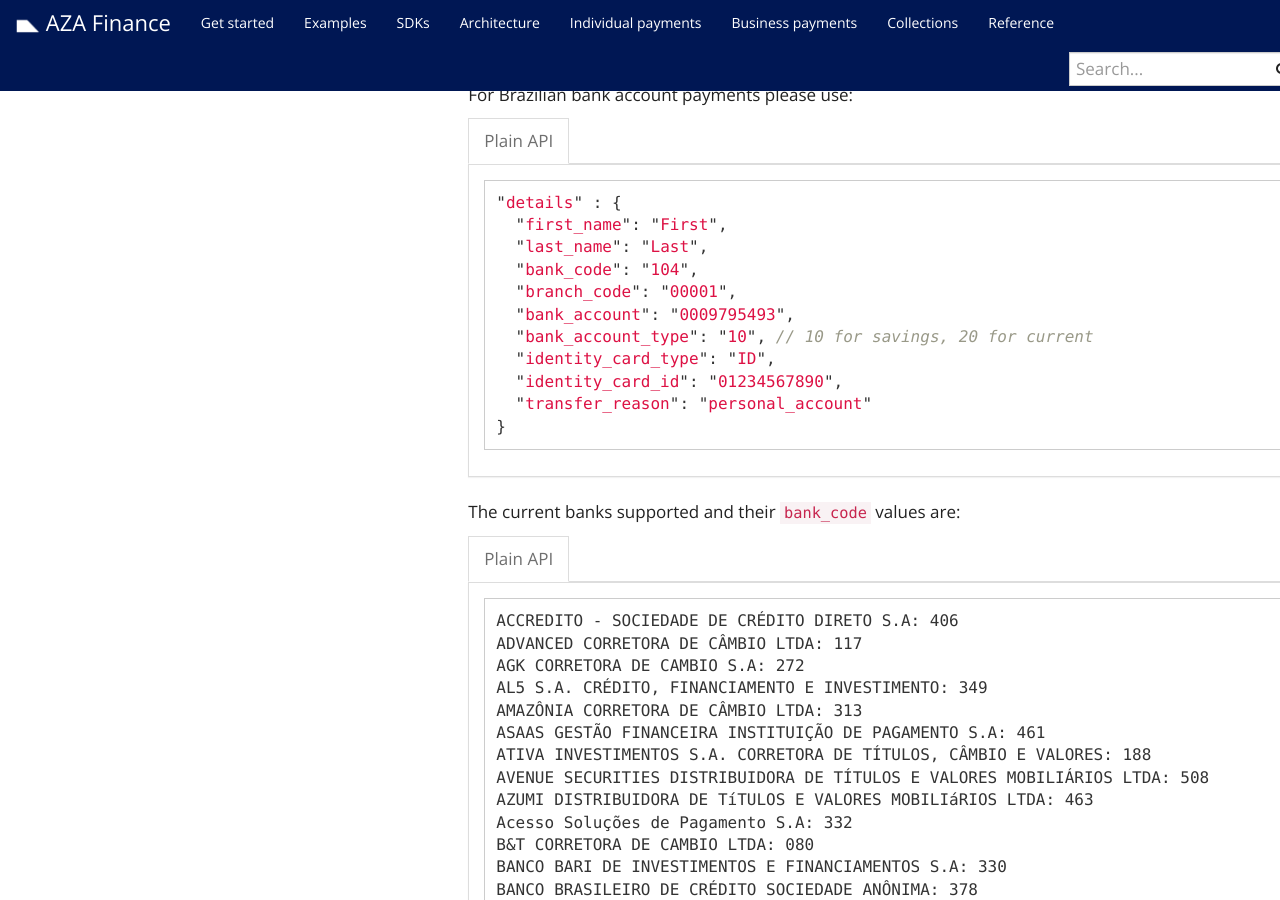
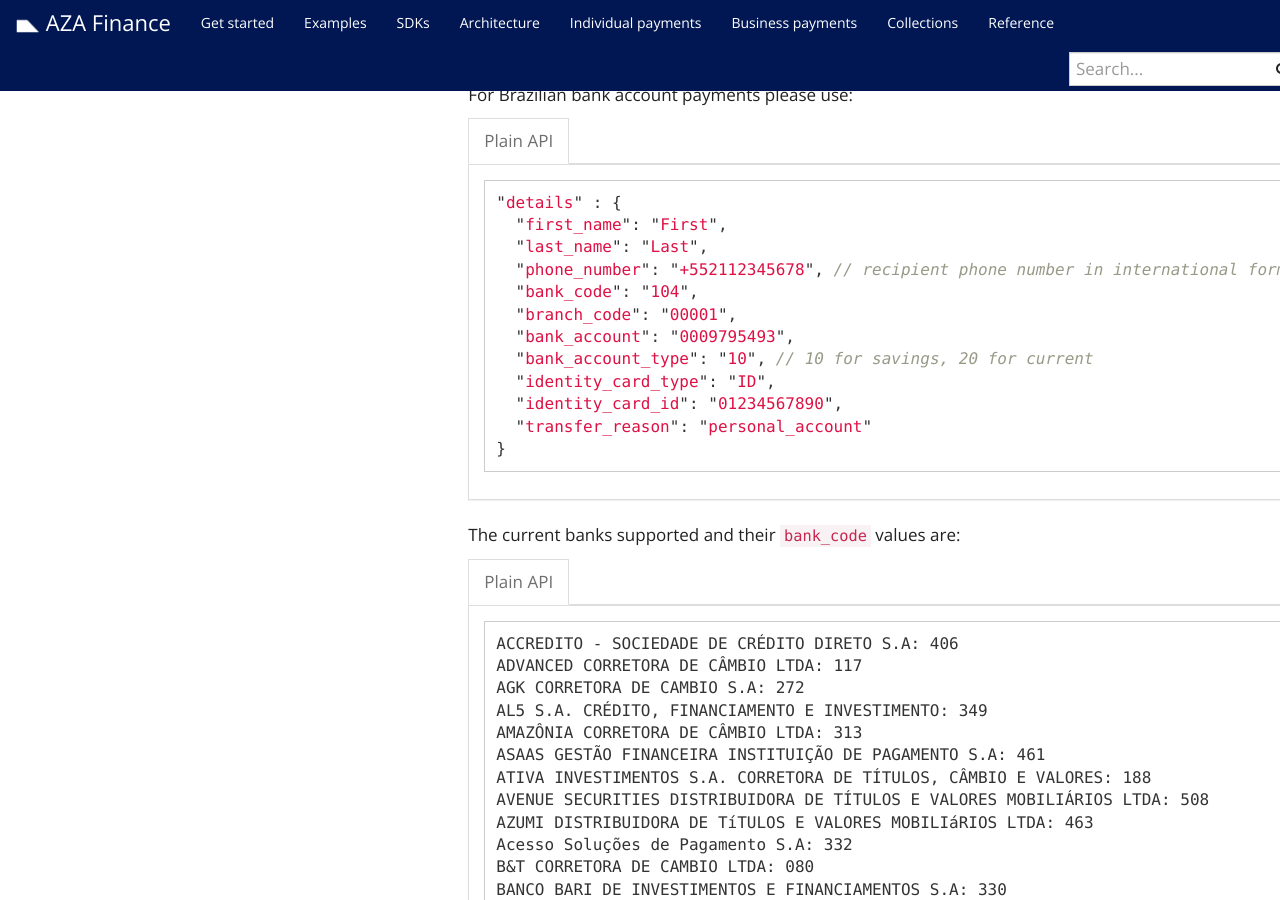
Before and after one commit to transferzero/api-documentation, a Jekyll site: the page built from _docs/beta-payments.md, in a window 1280 px wide and 900 px high, scrolled down 399 px. Built offline with Jekyll 4.4.1, drawn with Linux system fonts in a browser that asks for light colours; nearby versions of some CDN libraries; comment, search, counter and statistics services are not loaded.

Commit message:
BTA-10166 Add phone number BRL::Bank

````diff
--- a/_includes/corridors/brl-bank.md
+++ b/_includes/corridors/brl-bank.md
@@ -8,6 +8,7 @@
 ```javascript
 "details" : {
   {{ recipient_name }},
+  "phone_number": "+552112345678", // recipient phone number in international format
   "bank_code": "104",
   "branch_code": "00001",
   "bank_account": "0009795493",
````
